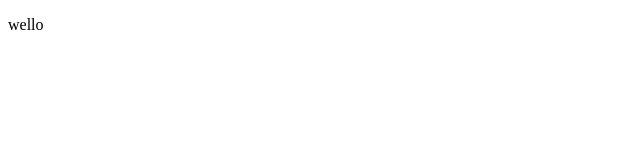
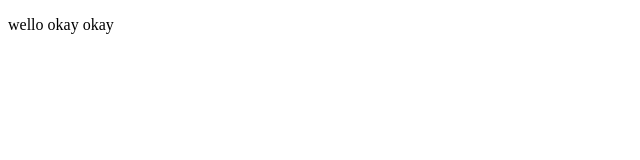
Before and after one commit to FullyAngozi/lokuri.com, a plain HTML site: page index.html in a window 1280 px wide. Shown: the full height of the page, 0-640 px from the left. Drawn offline with Linux system fonts and the light colour scheme.

Commit message:
updated text too

```diff
--- a/index.html
+++ b/index.html
@@ -8,7 +8,7 @@
     <link rel="stylesheet" href="/dist/css/style.css">
 </head>
 <body>
-    <P>wello</P>
+    <P>wello okay okay</P>
 
 </body>
 </html>
```
